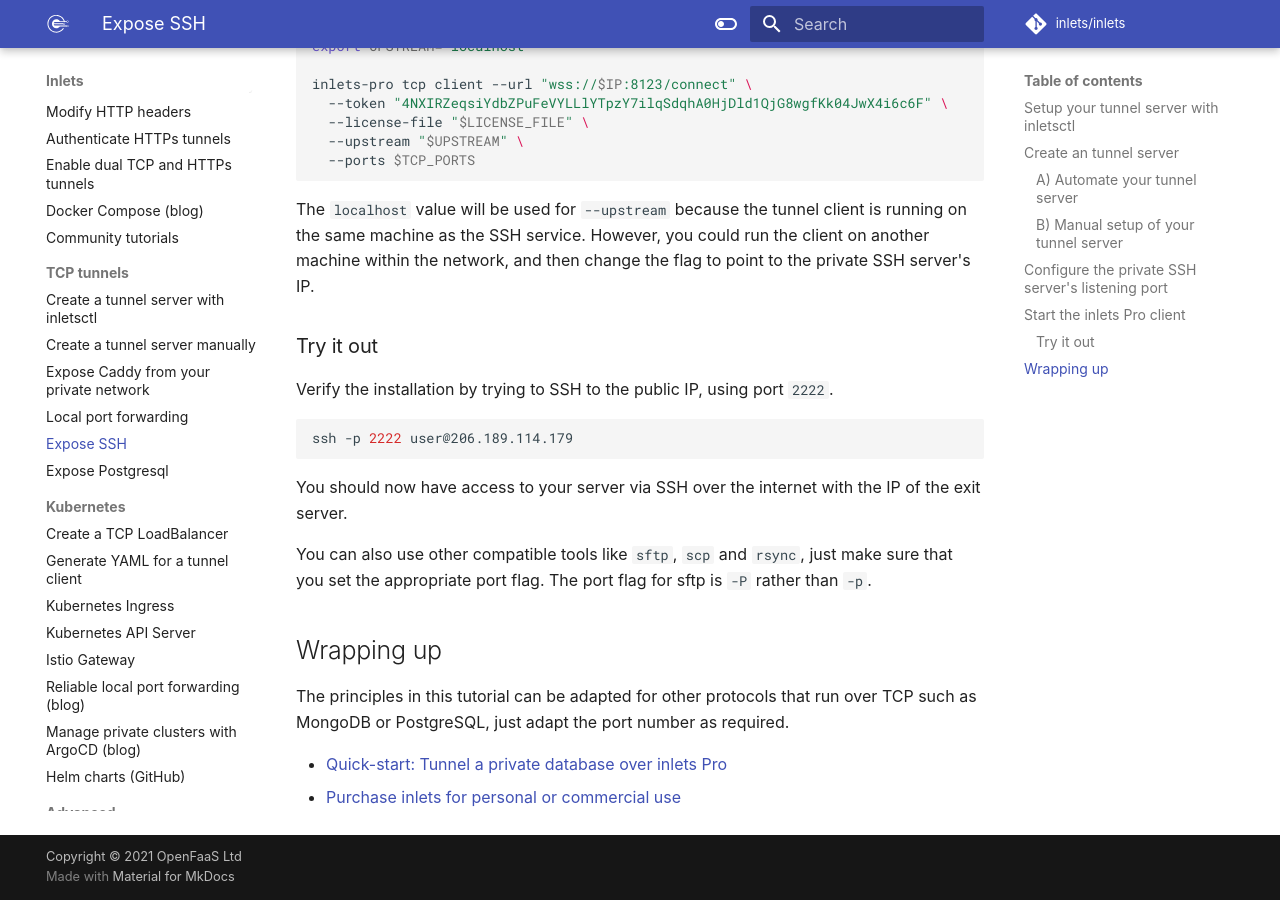
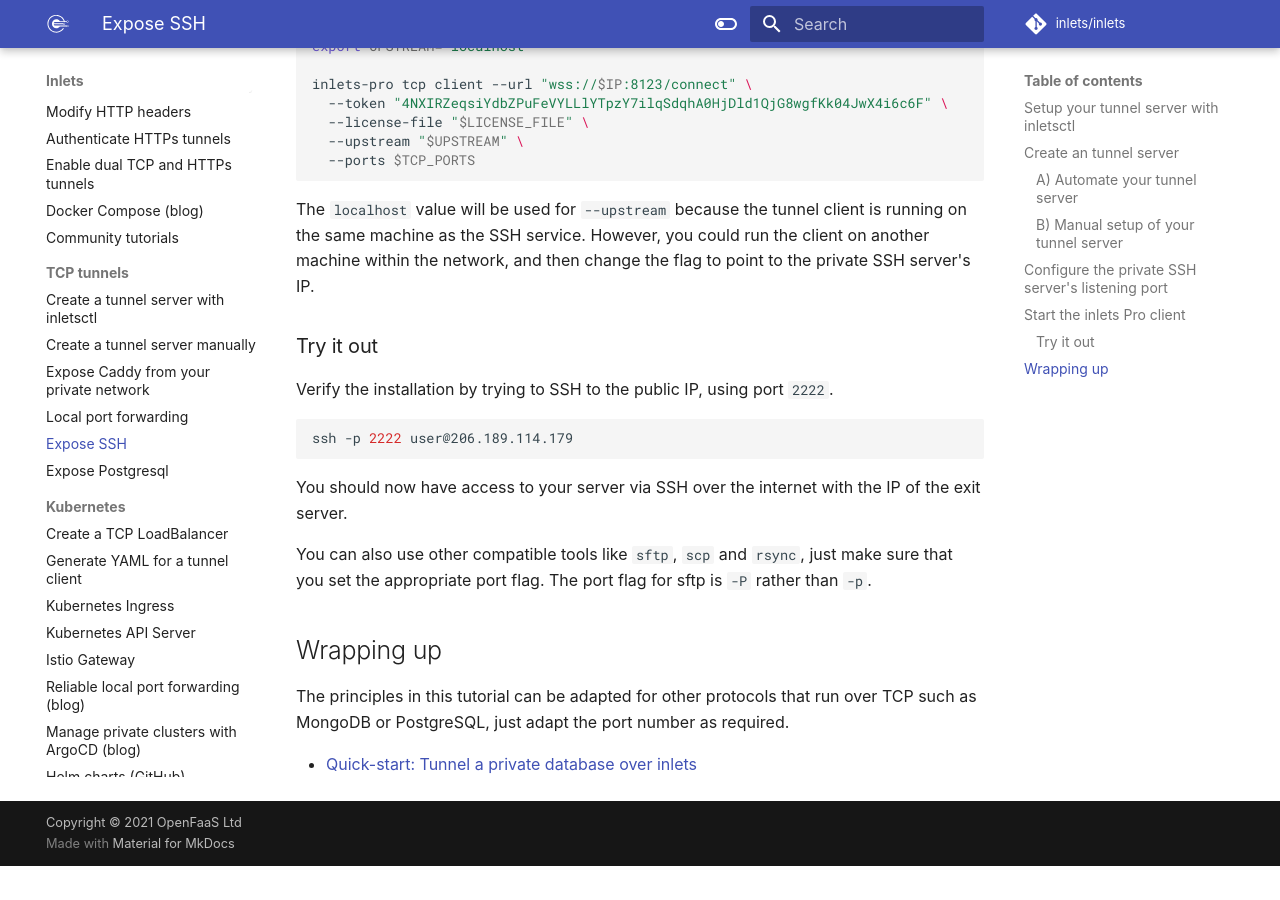
Before and after one commit to inlets/docs.inlets.dev, an MkDocs documentation site: the page built from docs/tutorial/ssh-tcp-tunnel.md, in a window 1280 px wide and 900 px high, scrolled down 3613 px. Built offline with MkDocs 1.6.1 and Material for MkDocs 9.7.7, drawn with Linux system fonts in a browser that asks for light colours; some web fonts are replaced; after the commit the page ends 4479 px from its top, so only the background shows below that.

Commit message:
Fix a 404 and make more links relative for docs pages
Signed-off-by: Alex Ellis (OpenFaaS Ltd) <alexellis2@gmail.com>

```diff
--- a/docs/tutorial/ssh-tcp-tunnel.md
+++ b/docs/tutorial/ssh-tcp-tunnel.md
@@ -173,5 +173,4 @@
 
 The principles in this tutorial can be adapted for other protocols that run over TCP such as MongoDB or PostgreSQL, just adapt the port number as required.
 
-* [Quick-start: Tunnel a private database over inlets Pro](https://docs.inlets.dev/#/get-started/quickstart-tcp-database)
-* [Purchase inlets for personal or commercial use](https://inlets.dev/pricing)
+* [Quick-start: Tunnel a private database over inlets](/tutorial/postgresql-tcp-tunnel/)
```
Also changed, not shown: docs/index.md (+2 -2 lines), docs/tutorial/automated-http-server.md (+1 -1 lines), docs/tutorial/istio-gateway.md (+2 -2 lines), docs/tutorial/monitoring-and-metrics.md (+1 -1 lines).
